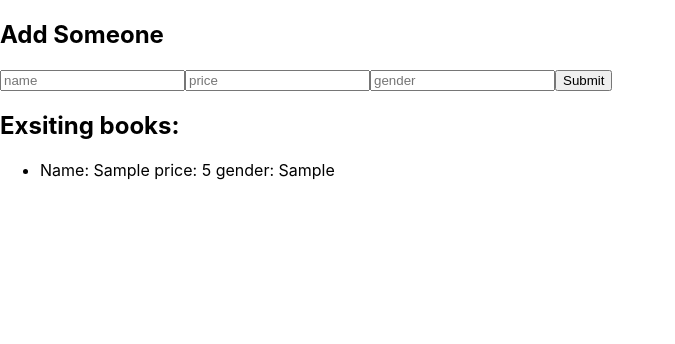
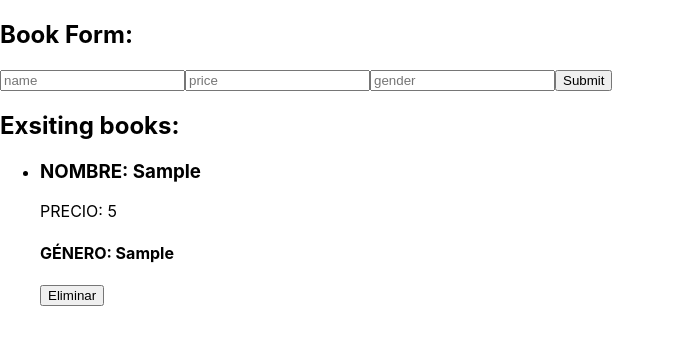
Before and after one commit to joanajimfer/app-manage-book-catalog, a React (Create React App) app: page / in a window 1280 px wide. Both pictures are taken after typing "Sample", "5", "Sample" into the empty fields and a click on the button "Submit". Shown: the top 344 px of the page, without its empty margins (0-675 px from the left). Built offline with nearby package versions, Linux system fonts and the light colour scheme.

Commit message:
Add delete btn and logic

```diff
--- a/src/App.js
+++ b/src/App.js
@@ -1,5 +1,5 @@
 import React, { Component } from 'react';
-import logo from './logo.svg';
+
 import './App.css';
 
 const booksArray = []
@@ -34,12 +34,23 @@ const booksArray = []
       });
     }
 
+    handleDelete(bookToDelete) {
+      console.log(bookToDelete);
+      const newBooks = this.state.books.filter((book) => {
+        return book != bookToDelete
+      })
+      this.setState({
+        books: newBooks
+      })
+
+    }
+
     render() {
       const { books } = this.state;
       console.log('message',this.state.books);
       return (
         <div>
-          <h2>Add Someone</h2>
+          <h2>Book Form:</h2>
           <form onSubmit={this.handleSubmit}>
             <input type="text" ref="name" placeholder="name" />
             <input type="number" ref="price" placeholder="price" />
@@ -49,7 +60,12 @@ const booksArray = []
           <h2>Exsiting books:</h2>
           <ul>
             {books.map((book) =>
-             <li>{`Name: ${book.name} price: ${book.price} gender: ${book.gender}`}</li>
+             <li>
+               <h3>NOMBRE: {book.name}</h3>
+               <p>PRECIO: {book.price}</p>
+               <h4>GÉNERO: {book.gender}</h4>
+               <button onClick={this.handleDelete.bind(this, book)}>Eliminar</button>
+             </li>
             )}
           </ul>
         </div>
```
